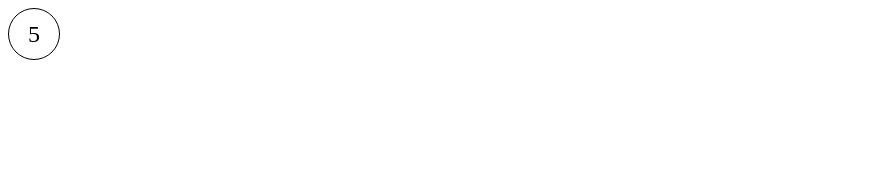
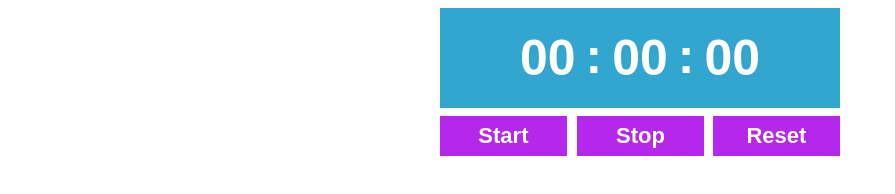
Before and after one commit to SvetlanaNagovicyna/HomeWork, a plain HTML site: page HW17/index.html in a window 1280 px wide. Shown: the whole page, without its empty margins (0-895 px from the left). Drawn offline with Linux system fonts and the light colour scheme.

Commit message:
edit HW17

```diff
--- a/HW17/css/style.css
+++ b/HW17/css/style.css
@@ -1,10 +1,77 @@
+body {
+	min-height: 100%;
+	height: 100%;
+}
+
 .stopwatch {
 	font-size: 24px;
-	border: 1px solid #000;
-	border-radius: 50%;
 	display: flex;
 	align-items: center;
 	justify-content: center;
-	width: 50px;
-	height: 50px;
+	flex-direction: column;
 }
+
+.time {
+	display: flex;
+	align-items: center;
+	justify-content: center;
+	width: 400px;
+	height: 100px;
+	background-color: #33a6d0;
+	color: #fff;
+	font-weight: 800;
+	font-family: Arial, Helvetica, sans-serif;
+}
+
+.time span {
+	font-size: 50px;
+	margin: 0 5px;
+	display: flex;
+	align-items: center;
+	justify-content: center;
+}
+
+.time span:after {
+	content: ":";
+	display: inline;
+	padding-left: 10px;
+	padding-bottom: 4px;
+}
+
+.time span:last-child::after {
+	display: none;
+}
+
+
+.btn {
+	will-change: transform;
+	border: none;
+	outline: none;
+	background-color: #b427eb;
+	color: #fff;
+	cursor: pointer;
+	font-weight: 600;
+	flex: 1 0 31.7%;
+	height: 40px;
+	margin: 0 5px;
+	font-size: 22px;
+	transition: .3s ease-in-out;
+}
+
+.btn:hover,
+.btn:active {
+	background-color: #741b97;
+
+}
+
+.btn:active {
+	transform: scale(.95);
+}
+
+.buttons {
+	width: 400px;
+	display: flex;
+	align-items: center;
+	justify-content: center;
+	margin: 8px -5px 0;
+}
--- a/HW17/index.html
+++ b/HW17/index.html
@@ -11,7 +11,19 @@
 
 <body>
 
-	<div class="stopwatch">0</div>
+	<div class="stopwatch">
+		<div class="time">
+			<span id='minute'>00</span>
+			<span id='sec'>00</span>
+			<span id='ms'>00</span>
+		</div>
+		<div class="buttons">
+			<button id="start" class="btn"> Start </button>
+			<button id="stop" class="btn"> Stop </button>
+			<button id="reset" class="btn"> Reset </button>
+		</div>
+	</div>
+
 
 	<script src="js/script.js"></script>
 </body>
--- a/HW17/js/script.js
+++ b/HW17/js/script.js
@@ -7,14 +7,10 @@
 * сделать старт секундомера по клику на кнопку
 
 */
-const fieldSec = document.querySelector('.stopwatch');
 
-document.addEventListener("DOMContentLoaded", () => {
-	for (let i = 0; i < 100; i++) {
-		(function sec(i) {
-			setTimeout(function () {
-				fieldSec.innerHTML = i;
-			}, 1000 * i)
-		})(i);
-	}
-});
+
+let timerInterval;
+let timer = 0;
+const minute = document.querySelector('#minute');
+const sec = document.querySelector('#sec');
+const ms = document.querySelector('#ms');
```
